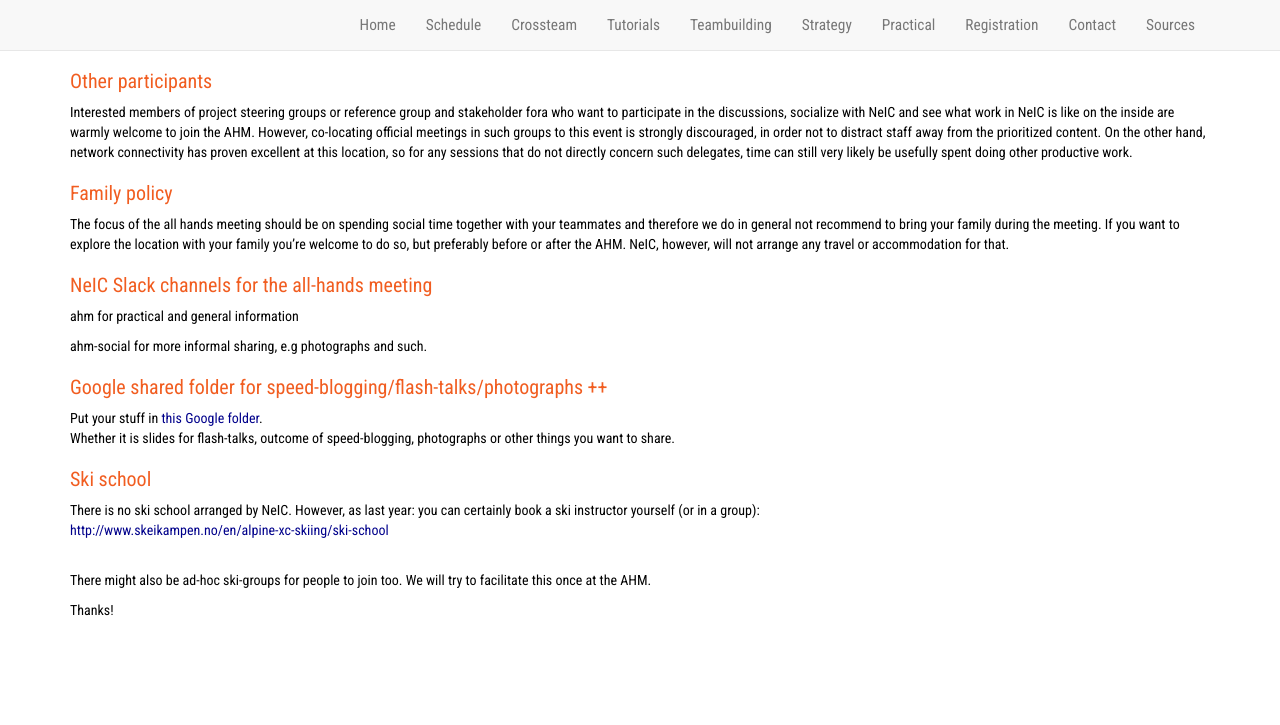
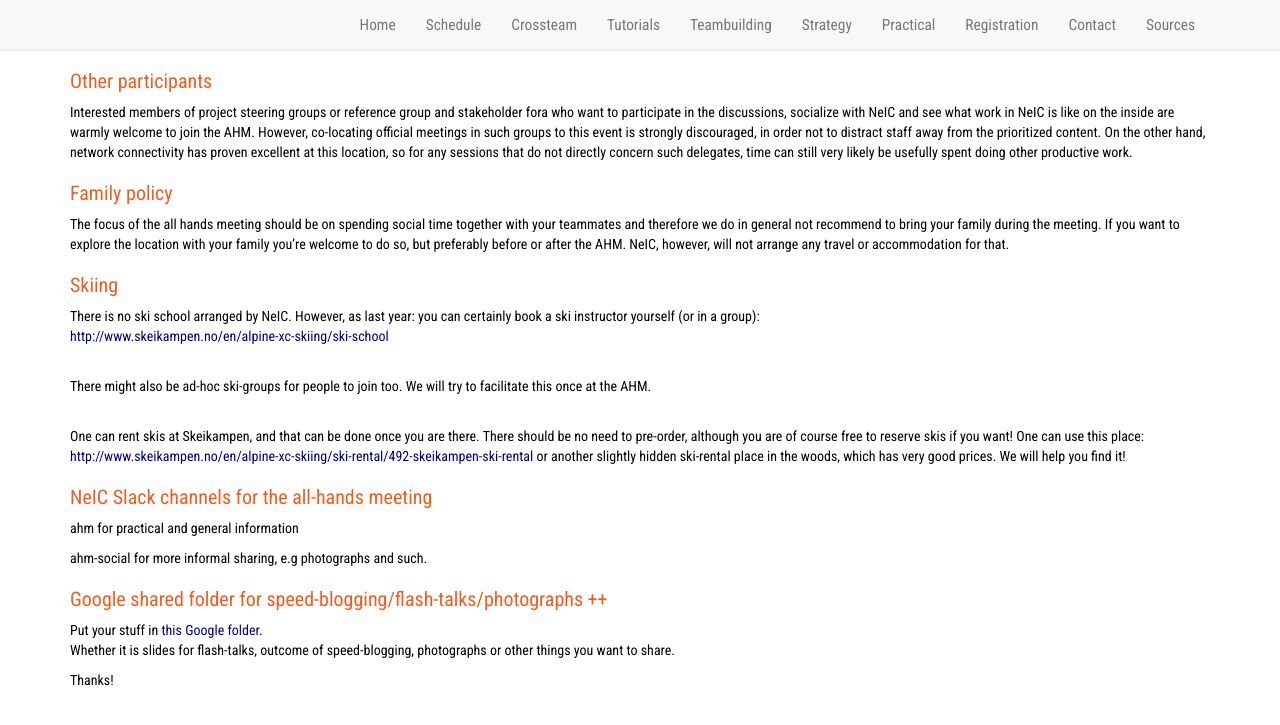
Before and after one commit to neicnordic/ahm18.neic.nordforsk.org, a Jekyll site: the page built from practical.md, in a window 1280 px wide and 900 px high, scrolled down 752 px. Shown: the top 725 px of the window. Built offline with Jekyll 4.4.1, drawn with Linux system fonts in a browser that asks for light colours; nearby versions of some CDN libraries; our own code applies the rules of GitHub Pages for plain Markdown files.

Commit message:
More ski-information on practicals page

```diff
--- a/practical.md
+++ b/practical.md
@@ -68,6 +68,18 @@
 you’re welcome to do so, but preferably before or after the AHM. NeIC, however,
 will not arrange any travel or accommodation for that.
 
+
+### Skiing
+There is no ski school arranged by NeIC. However, as last year: you can certainly book a ski instructor yourself (or in a group): <br>
+[http://www.skeikampen.no/en/alpine-xc-skiing/ski-school](http://www.skeikampen.no/en/alpine-xc-skiing/ski-school)<br><br>
+
+There might also be ad-hoc ski-groups for people to join too. We will try to facilitate this once at the AHM. <br><br>
+
+One can rent skis at Skeikampen, and that can be done once you are there. There should be no need to pre-order, although you are of course free to reserve skis if you want!
+One can use this place: [http://www.skeikampen.no/en/alpine-xc-skiing/ski-rental/492-skeikampen-ski-rental](http://www.skeikampen.no/en/alpine-xc-skiing/ski-rental/492-skeikampen-ski-rental) or another slightly hidden ski-rental place in the woods, which has very good prices. We will help you find it!
+
+
+
 ### NeIC Slack channels for the all-hands meeting
 ahm for practical and general information
 
@@ -79,11 +91,6 @@
 Whether it is slides for flash-talks, outcome of speed-blogging, photographs or other things you want to share. <br>
 
 
-### Ski school
-There is no ski school arranged by NeIC. However, as last year: you can certainly book a ski instructor yourself (or in a group): <br>
-[http://www.skeikampen.no/en/alpine-xc-skiing/ski-school](http://www.skeikampen.no/en/alpine-xc-skiing/ski-school)<br><br>
-
-There might also be ad-hoc ski-groups for people to join too. We will try to facilitate this once at the AHM.
 
 
 Thanks!
```
